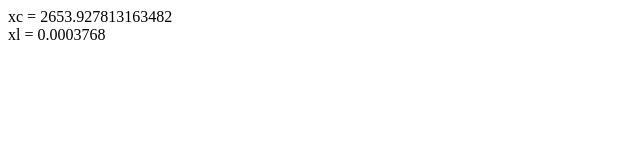
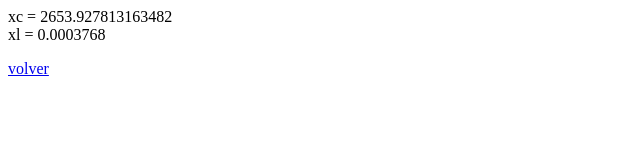
Before and after one commit to sebaserazo/Paginas, a plain HTML site: page JavaScript/CalcularXcyXl.html in a window 1280 px wide. Both pictures are taken after a click on the button "resultado de las cuentas". Shown: the full height of the page, 0-640 px from the left. Drawn offline with Linux system fonts and the light colour scheme.

Commit message:
Update CalcularXcyXl.html

```diff
--- a/JavaScript/CalcularXcyXl.html
+++ b/JavaScript/CalcularXcyXl.html
@@ -12,7 +12,7 @@
         var xl=2*pi*f*l;
         document.write("xc = "+xc);
         document.write("<br/>xl = "+xl);
-        documento. write("<p><a href='.. /index.html'>volver</a></p>")
+        document.write("<p><a href='.. /index.html'>volver</a></p>")
     }
 </script>
 <input type="button"onclick="cuentas()"value="resultado de las cuentas"/>
```
